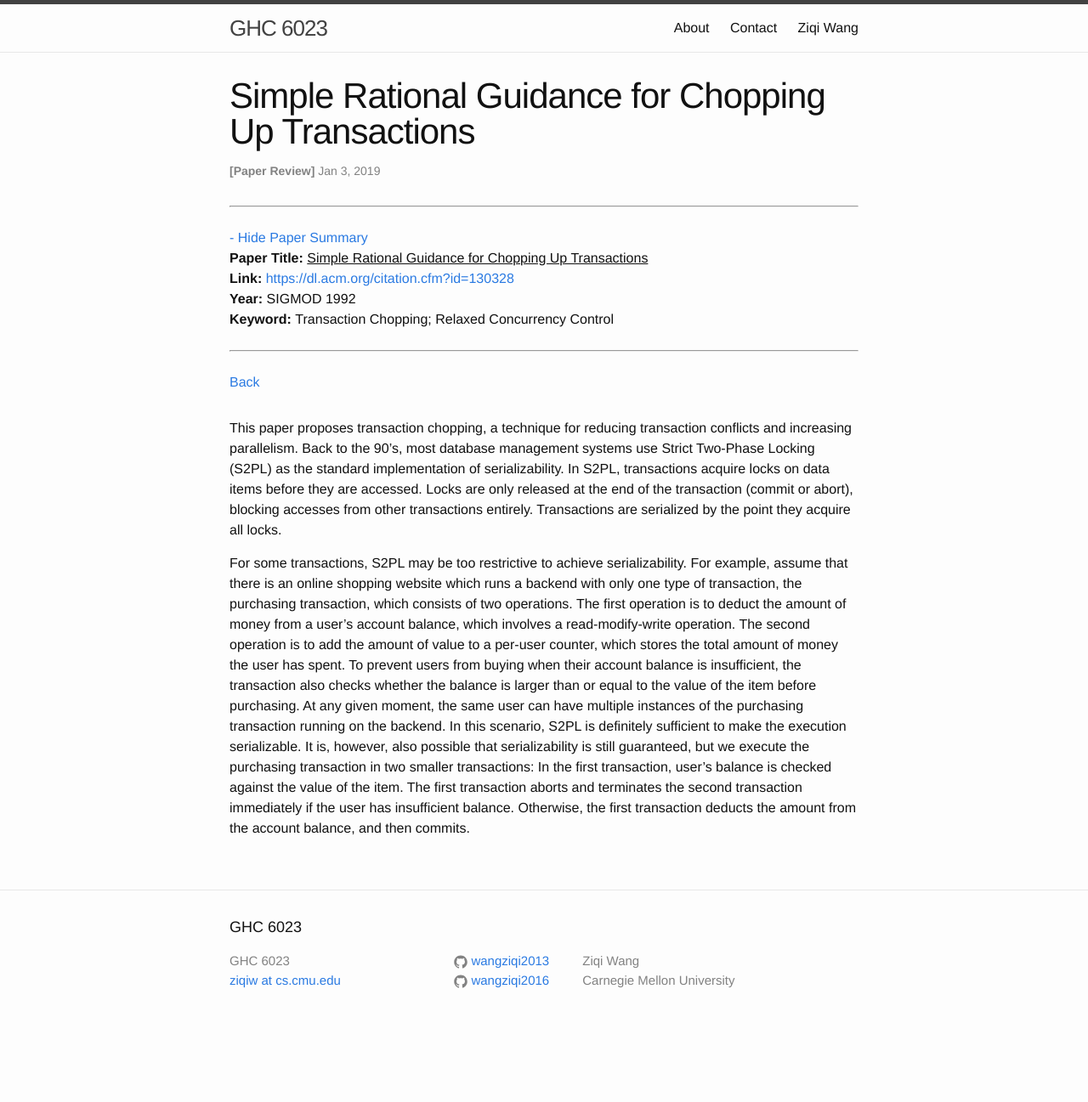
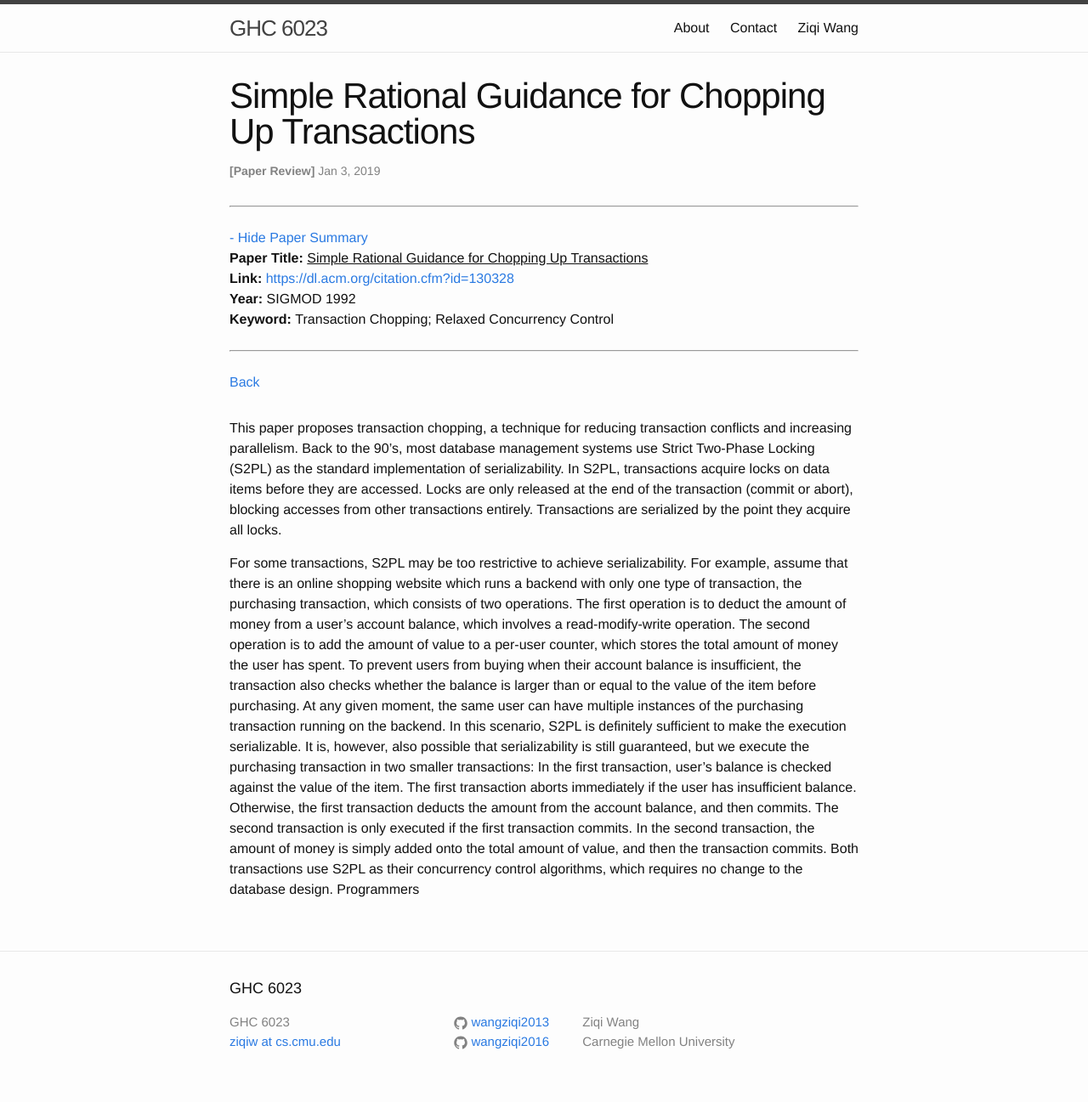
Before and after one commit to wangziqi2013/wangziqi2013.github.io, a Jekyll site: the page built from _posts/2019-01-02-Txn-Chopping.markdown, in a window 1280 px wide. Shown: the whole page at 85% size. Built offline with Jekyll 4.4.1, drawn with Linux system fonts in a browser that asks for light colours; before the commit the page ends 1225 px from its top, so only the background shows below that.

Commit message:
Finish example

```diff
--- a/_posts/2019-01-02-Txn-Chopping.markdown
+++ b/_posts/2019-01-02-Txn-Chopping.markdown
@@ -28,6 +28,8 @@ the transaction also checks whether the balance is larger than or equal to the v
 At any given moment, the same user can have multiple instances of the purchasing transaction running on the backend.
 In this scenario, S2PL is definitely sufficient to make the execution serializable. It is, however, also possible that
 serializability is still guaranteed, but we execute the purchasing transaction in two smaller transactions: In the first
-transaction, user's balance is checked against the value of the item. The first transaction aborts and terminates the
-second transaction immediately if the user has insufficient balance. Otherwise, the first transaction deducts the
-amount from the account balance, and then commits.
+transaction, user's balance is checked against the value of the item. The first transaction aborts immediately if the
+user has insufficient balance. Otherwise, the first transaction deducts the amount from the account balance, and then
+commits. The second transaction is only executed if the first transaction commits. In the second transaction, the amount
+of money is simply added onto the total amount of value, and then the transaction commits. Both transactions use S2PL
+as their concurrency control algorithms, which requires no change to the database design. Programmers
```
